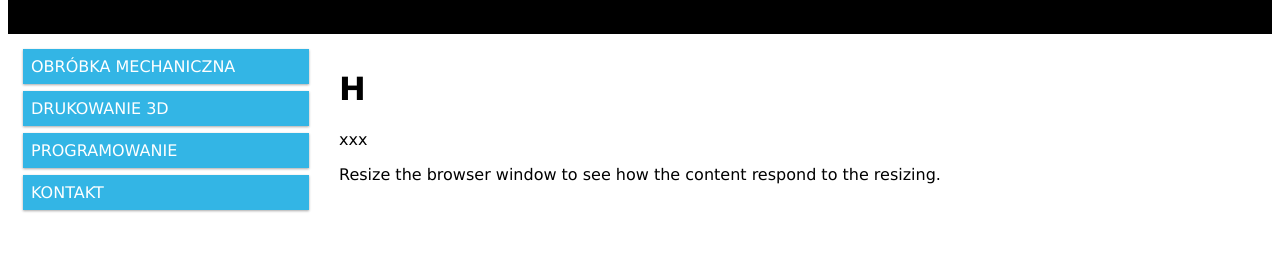
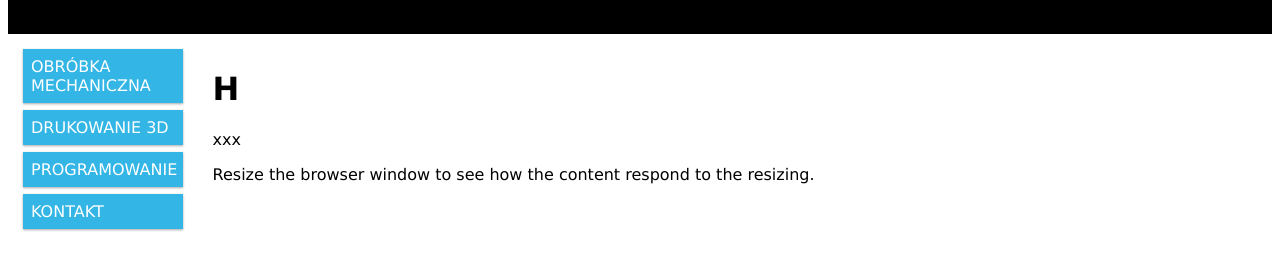
Before and after one commit to jfcode23/jfcode23.github.io, a plain HTML site: page index.html in a window 1280 px wide. Shown: the part 85-354 px from the top of the page. Drawn offline with Linux system fonts and the light colour scheme.

Commit message:
Update index.html

```diff
--- a/index.html
+++ b/index.html
@@ -20,7 +20,7 @@
 
 .col-1 {width: 8.33%;}
 .col-2 {width: 16.66%;}
-.col-3 {width: 25%;}
+.col-3 {width: 15%;}
 .col-4 {width: 33.33%;}
 .col-5 {width: 41.66%;}
 .col-6 {width: 50%;}
```
